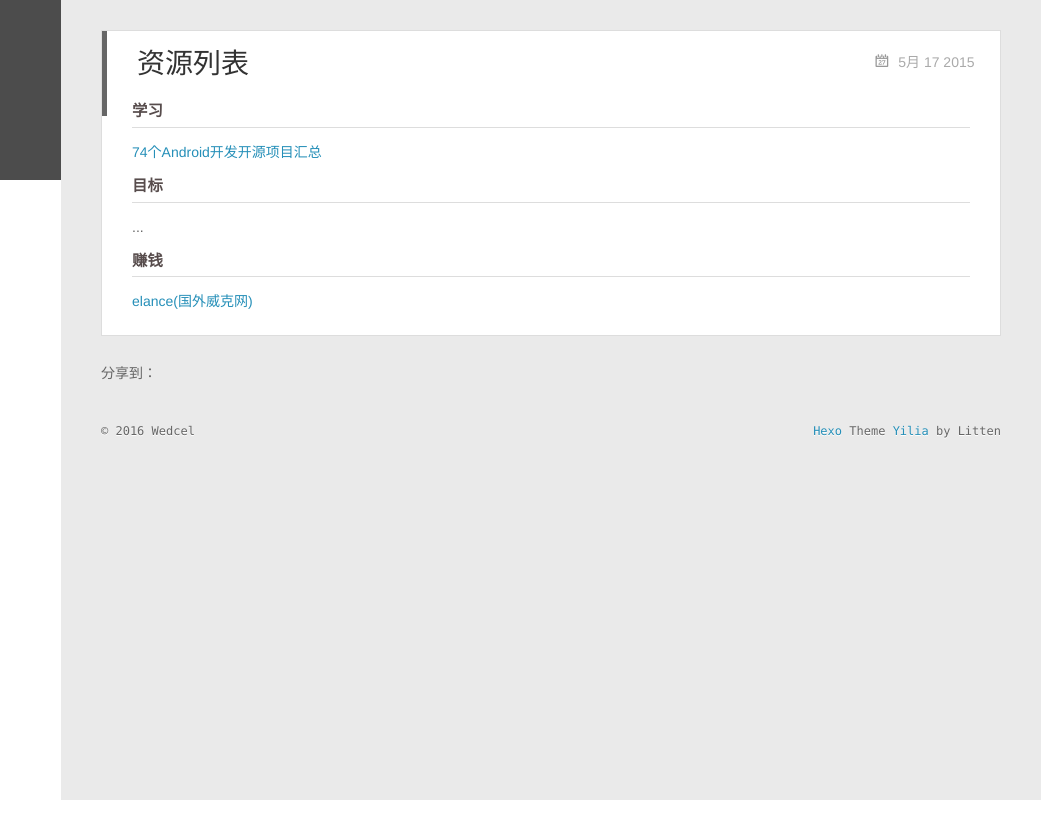
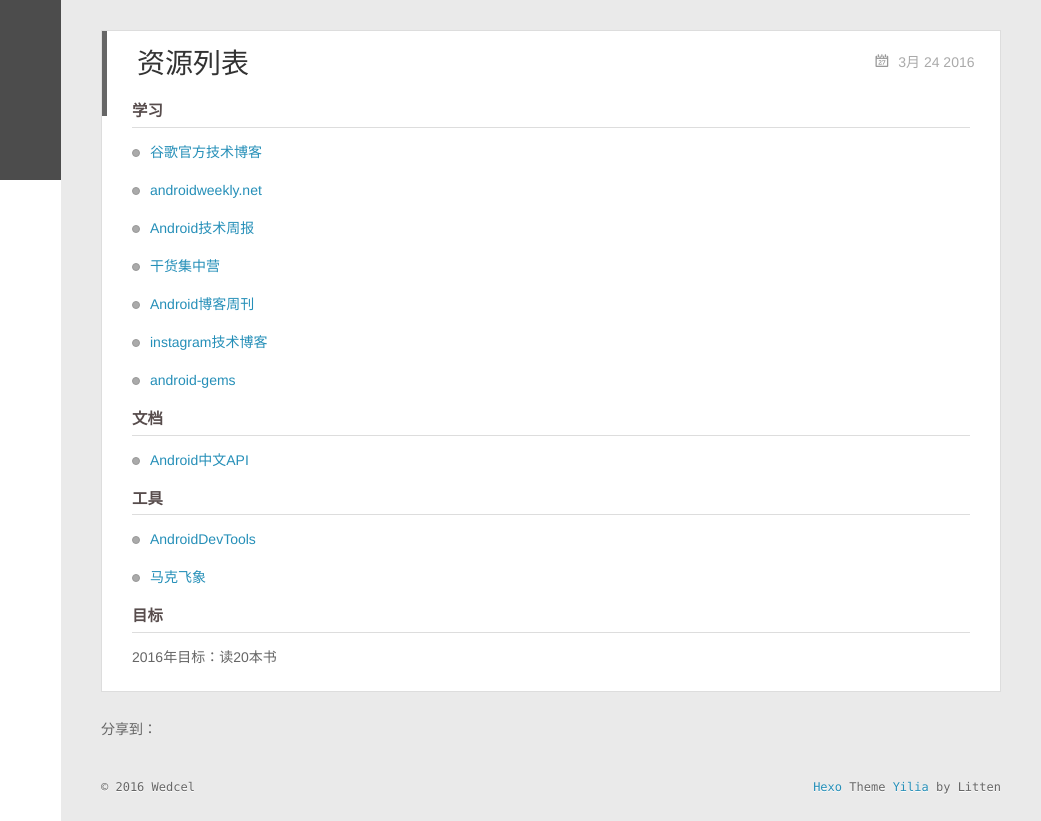
Before and after one commit to hele-jeremy/wedcel.github.com, a plain HTML site: page resource/index.html in a window 1280 px wide. Shown: the full height of the page, 239-1280 px from the left. Before the commit the page ends 800 px from the top, so only its background shows below. Drawn offline with nearby package versions, Linux system fonts and the light colour scheme; some packages are replaced by stand-ins of ours; a script that the page names is missing.

Commit message:
Site updated: 2016-03-24 01:15:15

```diff
--- a/resource/index.html
+++ b/resource/index.html
@@ -6,36 +6,84 @@
   <title>资源列表 | Wedcel&#39;s blogs</title>
   <meta name="viewport" content="width=device-width, initial-scale=1, maximum-scale=1">
   <meta name="description" content="学习
-74个Android开发开源项目汇总
+
+    谷歌官方技术博客
+    androidweekly.net
+    Android技术周报
+    干货集中营
+    Android博客周刊
+    instagram技术博客
+    android-gems
+
+
+文档
+
+    Android中文API
+
+
+工具
+
+AndroidDevTools
+    马克飞象
+
 
 目标
-...
-
-赚钱
-elance(国外威克网)">
+2016年目标：读20本书">
 <meta property="og:type" content="website">
 <meta property="og:title" content="资源列表">
 <meta property="og:url" content="http://wedcel.com/resource/index.html">
 <meta property="og:site_name" content="Wedcel's blogs">
 <meta property="og:description" content="学习
-74个Android开发开源项目汇总
+
+    谷歌官方技术博客
+    androidweekly.net
+    Android技术周报
+    干货集中营
+    Android博客周刊
+    instagram技术博客
+    android-gems
+
+
+文档
+
+    Android中文API
+
+
+工具
+
+AndroidDevTools
+    马克飞象
+
 
 目标
-...
-
-赚钱
-elance(国外威克网)">
-<meta property="og:updated_time" content="2013-06-06T10:48:50.000Z">
+2016年目标：读20本书">
+<meta property="og:updated_time" content="2016-03-23T17:13:05.066Z">
 <meta name="twitter:card" content="summary">
 <meta name="twitter:title" content="资源列表">
 <meta name="twitter:description" content="学习
-74个Android开发开源项目汇总
+
+    谷歌官方技术博客
+    androidweekly.net
+    Android技术周报
+    干货集中营
+    Android博客周刊
+    instagram技术博客
+    android-gems
+
+
+文档
+
+    Android中文API
+
+
+工具
+
+AndroidDevTools
+    马克飞象
+
 
 目标
-...
-
-赚钱
-elance(国外威克网)">
+2016年目标：读20本书">
 
 
     <link rel="icon" href="/favicon.png">
@@ -200,7 +248,7 @@
 
     <div class="article-meta">
       <a href="/resource/index.html" class="article-date">
-  	<time datetime="2015-05-17T15:05:45.445Z" itemprop="datePublished">5月 17 2015</time>
+  	<time datetime="2016-03-23T17:13:35.074Z" itemprop="datePublished">3月 24 2016</time>
 </a>
     </div>
 
@@ -231,15 +279,29 @@
 
 
 <h3>学习</h3>
-<p><a href="http://mobile.51cto.com/aprogram-396015.htm" target="_blank">74个Android开发开源项目汇总</a></p>
+<ul>
+    <li><a href="http://android-developers.blogspot.de/" target="_blank">谷歌官方技术博客</a></li><p></p>
+    <li><a href="http://androidweekly.net/" target="_blank">androidweekly.net</a></li><p></p>
+    <li><a href="http://www.androidweekly.cn/" target="_blank">Android技术周报</a></li><p></p>
+    <li><a href="http://gank.io/" target="_blank">干货集中营</a></li><p></p>
+    <li><a href="http://www.androidblog.cn/" target="_blank">Android博客周刊</a></li><p></p>
+    <li><a href="http://instagram-engineering.tumblr.com/" target="_blank">instagram技术博客</a></li><p></p>
+    <li><a href=" http://www.android-gems.com/" target="_blank">android-gems</a></li><p></p>
+</ul>
+
+<h3>文档</h3>
+<ul>
+    <li><a href="http://android-doc.com/index.html" target="_blank">Android中文API</a></li><p></p>
+</ul>
+
+<h3>工具</h3>
+<ul>
+<li><a href="http://www.androiddevtools.cn/" target="_blank">AndroidDevTools</a></li><p></p>
+    <li><a href="https://maxiang.io/" target="_blank">马克飞象</a></li><p></p>
+</ul>
 
 <h3>目标</h3>
-<p>...</p>
-
-<h3>赚钱</h3>
-<p><a href="https://www.elance.com/" target="_blank">elance(国外威克网)</a></p>
-
-
+<p>2016年目标：读20本书</p>
 
 
 
```
Also changed, not shown: 2014/10/28/Android-SmartUpdate/index.html (+1 -1 lines).
